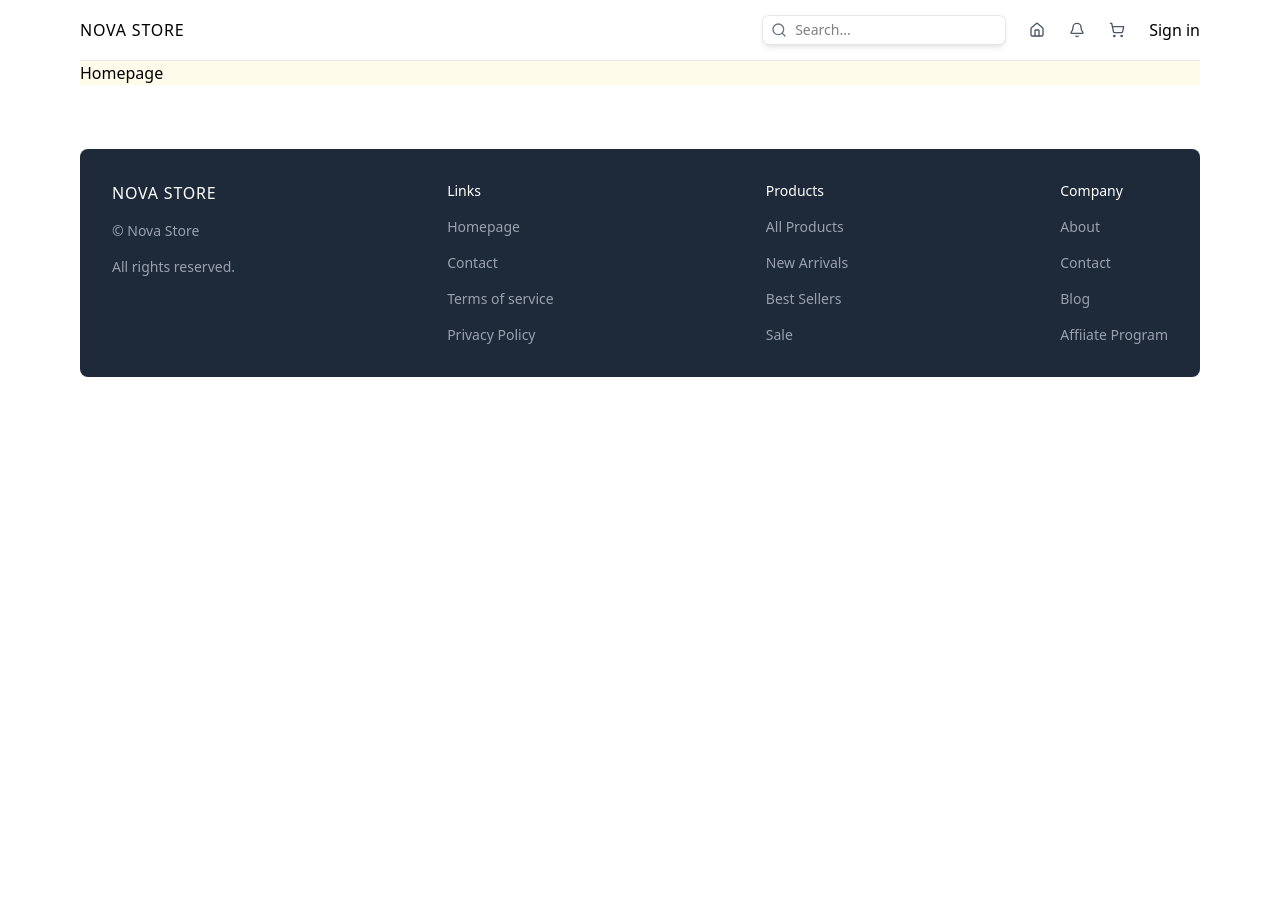
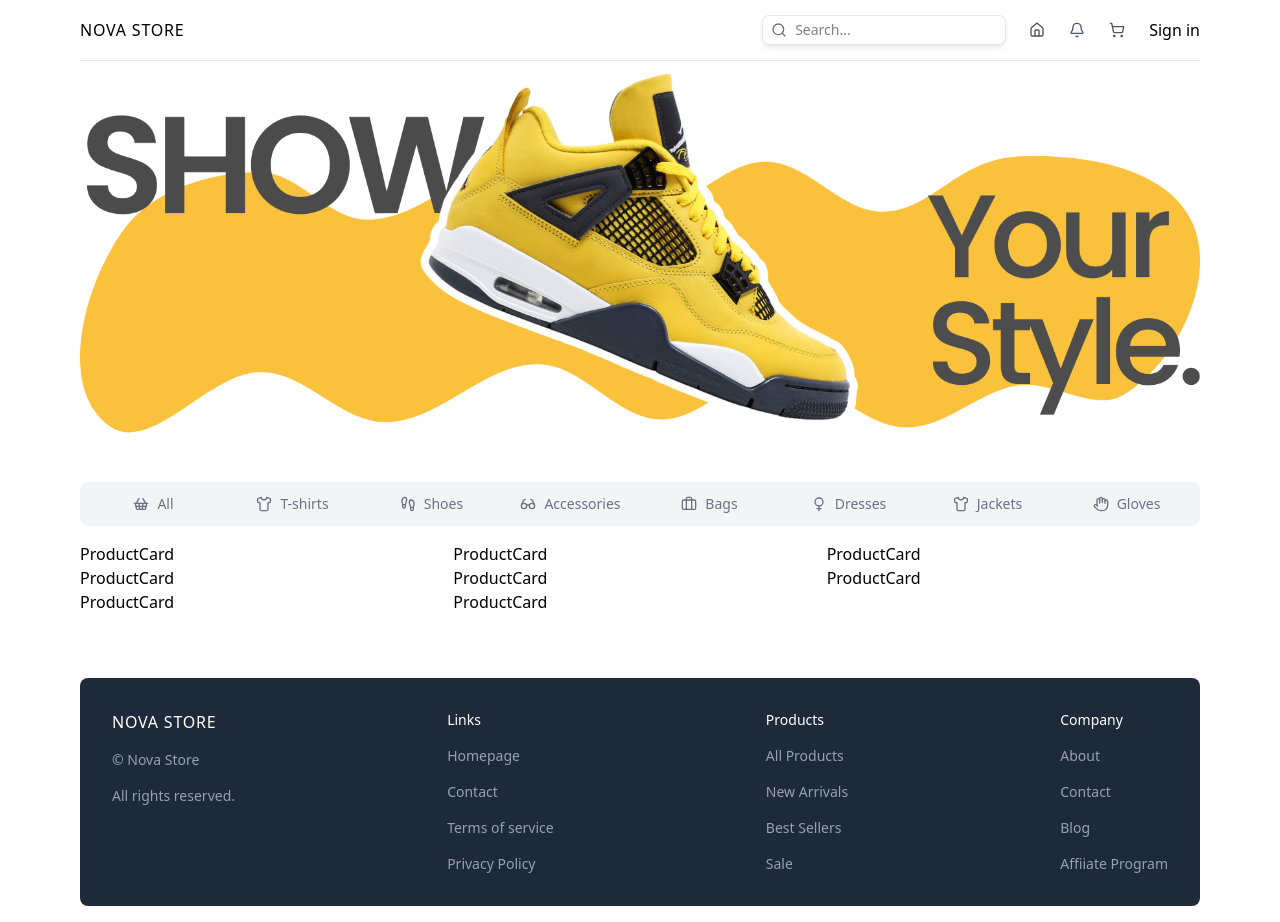
Before and after one commit to CleverCoder03/ecommerce-ui, a Next.js app: page / in a window 1280 px wide. Before the commit the page ends 800 px from the top, so only its background shows below. Built offline with nearby package versions, Linux system fonts and the light colour scheme.

Commit message:
added category section

```diff
--- a/src/app/page.tsx
+++ b/src/app/page.tsx
@@ -1,6 +1,14 @@
+import ProductList from "@/components/ProductList"
+import Image from "next/image"
+
 const Homepage = () => {
   return (
-    <div className='bg-amber-50'>Homepage</div>
+    <div className=''>
+      <div className="relative aspect-3/1 mb-12">
+        <Image src="/featured.png" alt="Featured Product" fill />
+      </div>
+      <ProductList />
+    </div>
   )
 }
 
--- /dev/null
+++ b/src/components/Categories.tsx
@@ -0,0 +1,84 @@
+"use client";
+import {
+  Footprints,
+  Glasses,
+  Briefcase,
+  Shirt,
+  ShoppingBasket,
+  Hand,
+  Venus,
+} from "lucide-react";
+import { usePathname, useRouter, useSearchParams } from "next/navigation";
+
+const categories = [
+  {
+    name: "All",
+    icon: <ShoppingBasket className="w-4 h-4" />,
+    slug: "all",
+  },
+  {
+    name: "T-shirts",
+    icon: <Shirt className="w-4 h-4" />,
+    slug: "t-shirts",
+  },
+  {
+    name: "Shoes",
+    icon: <Footprints className="w-4 h-4" />,
+    slug: "shoes",
+  },
+  {
+    name: "Accessories",
+    icon: <Glasses className="w-4 h-4" />,
+    slug: "accessories",
+  },
+  {
+    name: "Bags",
+    icon: <Briefcase className="w-4 h-4" />,
+    slug: "bags",
+  },
+  {
+    name: "Dresses",
+    icon: <Venus className="w-4 h-4" />,
+    slug: "dresses",
+  },
+  {
+    name: "Jackets",
+    icon: <Shirt className="w-4 h-4" />,
+    slug: "jackets",
+  },
+  {
+    name: "Gloves",
+    icon: <Hand className="w-4 h-4" />,
+    slug: "gloves",
+  },
+];
+
+const Categories = () => {
+  const searchParams = useSearchParams()
+  const router = useRouter()
+  const pathname = usePathname()
+  const selectedCategory = searchParams.get("category")
+
+  const handleChange = (value: string | null) => {
+    const params = new URLSearchParams(searchParams)
+    params.set("category", value || "all")
+    router.push(`${pathname}?${params.toString()}`, {scroll: false})
+  }
+
+  return (
+    <div className="grid grid-cols-2 sm:grid-cols-3 md:grid-cols-4 lg:grid-cols-6 xl:grid-cols-8 gap-2 bg-gray-100 p-2 rounded-lg mb-4 text-sm">
+      {categories.map((category) => (
+        <div
+          key={category.name}
+          className={`flex items-center gap-2 justify-center py-1 px-2 cursor-pointer rounded-md ${category.slug === selectedCategory ? "bg-white":"text-gray-500"}`}
+          onClick={() => handleChange(category.slug)}
+        >
+          {category.icon}
+          {category.name}
+        </div>
+      ))}
+    </div>
+  );
+};
+
+export default Categories;
--- /dev/null
+++ b/src/components/ProductCard.tsx
@@ -0,0 +1,9 @@
+import { ProductType } from "@/type"
+
+const ProductCard = ({product}:{product: ProductType}) => {
+  return (
+    <div>ProductCard</div>
+  )
+}
+
+export default ProductCard
--- /dev/null
+++ b/src/components/ProductList.tsx
@@ -0,0 +1,131 @@
+import { ProductsType } from "@/type";
+import Categories from "./Categories";
+import ProductCard from "./ProductCard";
+
+//Temporary data
+const products: ProductsType = [
+  {
+    id: 1,
+    name: "Adidas CoreFit T-Shirt",
+    shortDescription:
+      "Lorem ipsum dolor sit amet consect adipisicing elit lorem ipsum dolor sit.",
+    description:
+      "Lorem ipsum dolor sit amet consect adipisicing elit lorem ipsum dolor sit. Lorem ipsum dolor sit amet consect adipisicing elit lorem ipsum dolor sit. Lorem ipsum dolor sit amet consect adipisicing elit lorem ipsum dolor sit.",
+    price: 39.9,
+    sizes: ["s", "m", "l", "xl", "xxl"],
+    colors: ["gray", "purple", "green"],
+    images: {
+      gray: "/products/1g.png",
+      purple: "/products/1p.png",
+      green: "/products/1gr.png",
+    },
+  },
+  {
+    id: 2,
+    name: "Puma Ultra Warm Zip",
+    shortDescription:
+      "Lorem ipsum dolor sit amet consect adipisicing elit lorem ipsum dolor sit.",
+    description:
+      "Lorem ipsum dolor sit amet consect adipisicing elit lorem ipsum dolor sit. Lorem ipsum dolor sit amet consect adipisicing elit lorem ipsum dolor sit. Lorem ipsum dolor sit amet consect adipisicing elit lorem ipsum dolor sit.",
+    price: 59.9,
+    sizes: ["s", "m", "l", "xl"],
+    colors: ["gray", "green"],
+    images: { gray: "/products/2g.png", green: "/products/2gr.png" },
+  },
+  {
+    id: 3,
+    name: "Nike Air Essentials Pullover",
+    shortDescription:
+      "Lorem ipsum dolor sit amet consect adipisicing elit lorem ipsum dolor sit.",
+    description:
+      "Lorem ipsum dolor sit amet consect adipisicing elit lorem ipsum dolor sit. Lorem ipsum dolor sit amet consect adipisicing elit lorem ipsum dolor sit. Lorem ipsum dolor sit amet consect adipisicing elit lorem ipsum dolor sit.",
+    price: 69.9,
+    sizes: ["s", "m", "l"],
+    colors: ["green", "blue", "black"],
+    images: {
+      green: "/products/3gr.png",
+      blue: "/products/3b.png",
+      black: "/products/3bl.png",
+    },
+  },
+  {
+    id: 4,
+    name: "Nike Dri Flex T-Shirt",
+    shortDescription:
+      "Lorem ipsum dolor sit amet consect adipisicing elit lorem ipsum dolor sit.",
+    description:
+      "Lorem ipsum dolor sit amet consect adipisicing elit lorem ipsum dolor sit. Lorem ipsum dolor sit amet consect adipisicing elit lorem ipsum dolor sit. Lorem ipsum dolor sit amet consect adipisicing elit lorem ipsum dolor sit.",
+    price: 29.9,
+    sizes: ["s", "m", "l"],
+    colors: ["white", "pink"],
+    images: { white: "/products/4w.png", pink: "/products/4p.png" },
+  },
+  {
+    id: 5,
+    name: "Under Armour StormFleece",
+    shortDescription:
+      "Lorem ipsum dolor sit amet consect adipisicing elit lorem ipsum dolor sit.",
+    description:
+      "Lorem ipsum dolor sit amet consect adipisicing elit lorem ipsum dolor sit. Lorem ipsum dolor sit amet consect adipisicing elit lorem ipsum dolor sit. Lorem ipsum dolor sit amet consect adipisicing elit lorem ipsum dolor sit.",
+    price: 49.9,
+    sizes: ["s", "m", "l"],
+    colors: ["red", "orange", "black"],
+    images: {
+      red: "/products/5r.png",
+      orange: "/products/5o.png",
+      black: "/products/5bl.png",
+    },
+  },
+  {
+    id: 6,
+    name: "Nike Air Max 270",
+    shortDescription:
+      "Lorem ipsum dolor sit amet consect adipisicing elit lorem ipsum dolor sit.",
+    description:
+      "Lorem ipsum dolor sit amet consect adipisicing elit lorem ipsum dolor sit. Lorem ipsum dolor sit amet consect adipisicing elit lorem ipsum dolor sit. Lorem ipsum dolor sit amet consect adipisicing elit lorem ipsum dolor sit.",
+    price: 59.9,
+    sizes: ["40", "42", "43", "44"],
+    colors: ["gray", "white"],
+    images: { gray: "/products/6g.png", white: "/products/6w.png" },
+  },
+  {
+    id: 7,
+    name: "Nike Ultraboost Pulse ",
+    shortDescription:
+      "Lorem ipsum dolor sit amet consect adipisicing elit lorem ipsum dolor sit.",
+    description:
+      "Lorem ipsum dolor sit amet consect adipisicing elit lorem ipsum dolor sit. Lorem ipsum dolor sit amet consect adipisicing elit lorem ipsum dolor sit. Lorem ipsum dolor sit amet consect adipisicing elit lorem ipsum dolor sit.",
+    price: 69.9,
+    sizes: ["40", "42", "43"],
+    colors: ["gray", "pink"],
+    images: { gray: "/products/7g.png", pink: "/products/7p.png" },
+  },
+  {
+    id: 8,
+    name: "Levi’s Classic Denim",
+    shortDescription:
+      "Lorem ipsum dolor sit amet consect adipisicing elit lorem ipsum dolor sit.",
+    description:
+      "Lorem ipsum dolor sit amet consect adipisicing elit lorem ipsum dolor sit. Lorem ipsum dolor sit amet consect adipisicing elit lorem ipsum dolor sit. Lorem ipsum dolor sit amet consect adipisicing elit lorem ipsum dolor sit.",
+    price: 59.9,
+    sizes: ["s", "m", "l"],
+    colors: ["blue", "green"],
+    images: { blue: "/products/8b.png", green: "/products/8gr.png" },
+  },
+];
+
+
+const ProductList = () => {
+  return (
+    <div className="w-full">
+        <Categories />
+        <div className="grid grid-cols-1 sm:grid-cols-2 lg:grid-cols-3 2xl:grid-cols-4">
+            {products.map((product) => (
+                <ProductCard key={product.id} product={product} />
+            ))}
+        </div>
+    </div>
+  )
+}
+
+export default ProductList
--- /dev/null
+++ b/src/type.tsx
@@ -0,0 +1,12 @@
+export type ProductType = {
+    id: string | number,
+    name: string,
+    shortDescription: string,
+    description: string,
+    price: number,
+    sizes: string[],
+    colors: string[],
+    images: Record<string, string>
+}
+
+export type ProductsType = ProductType[]
```
